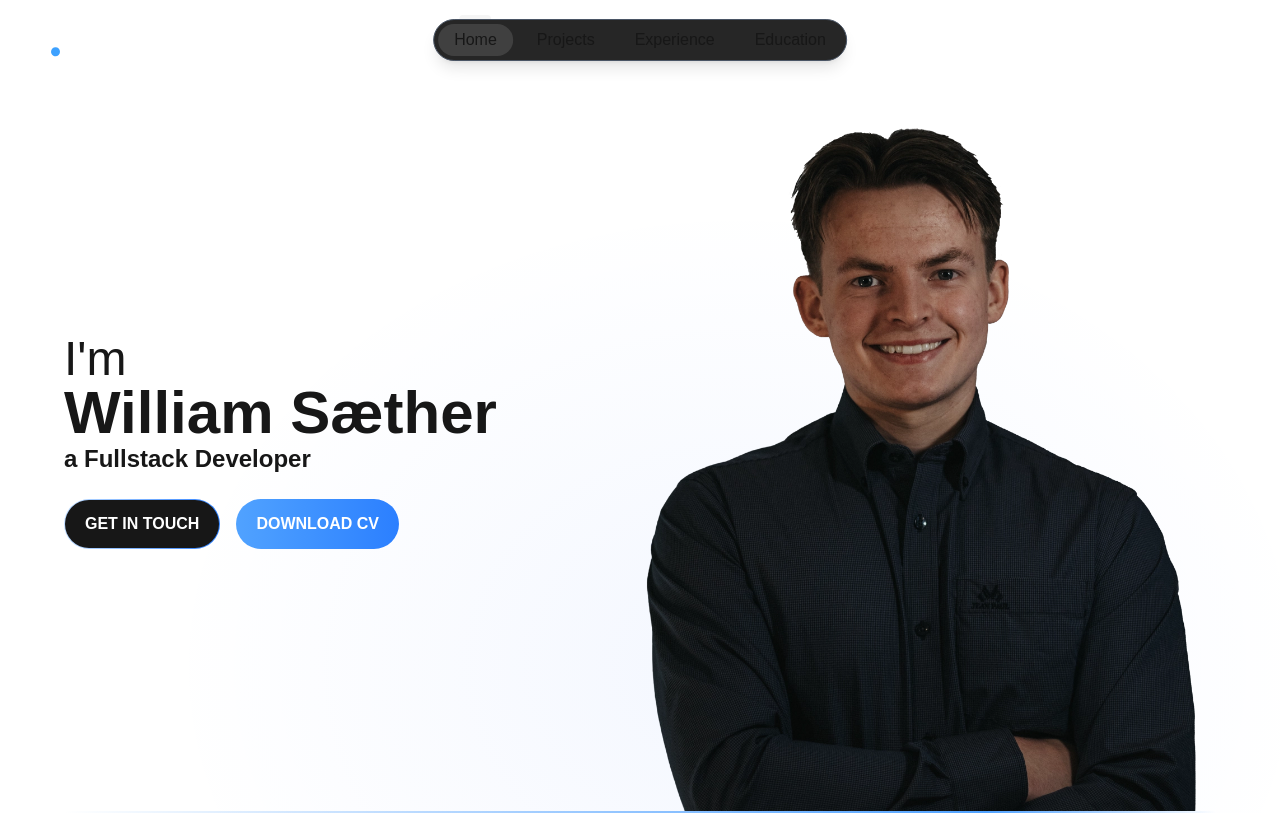
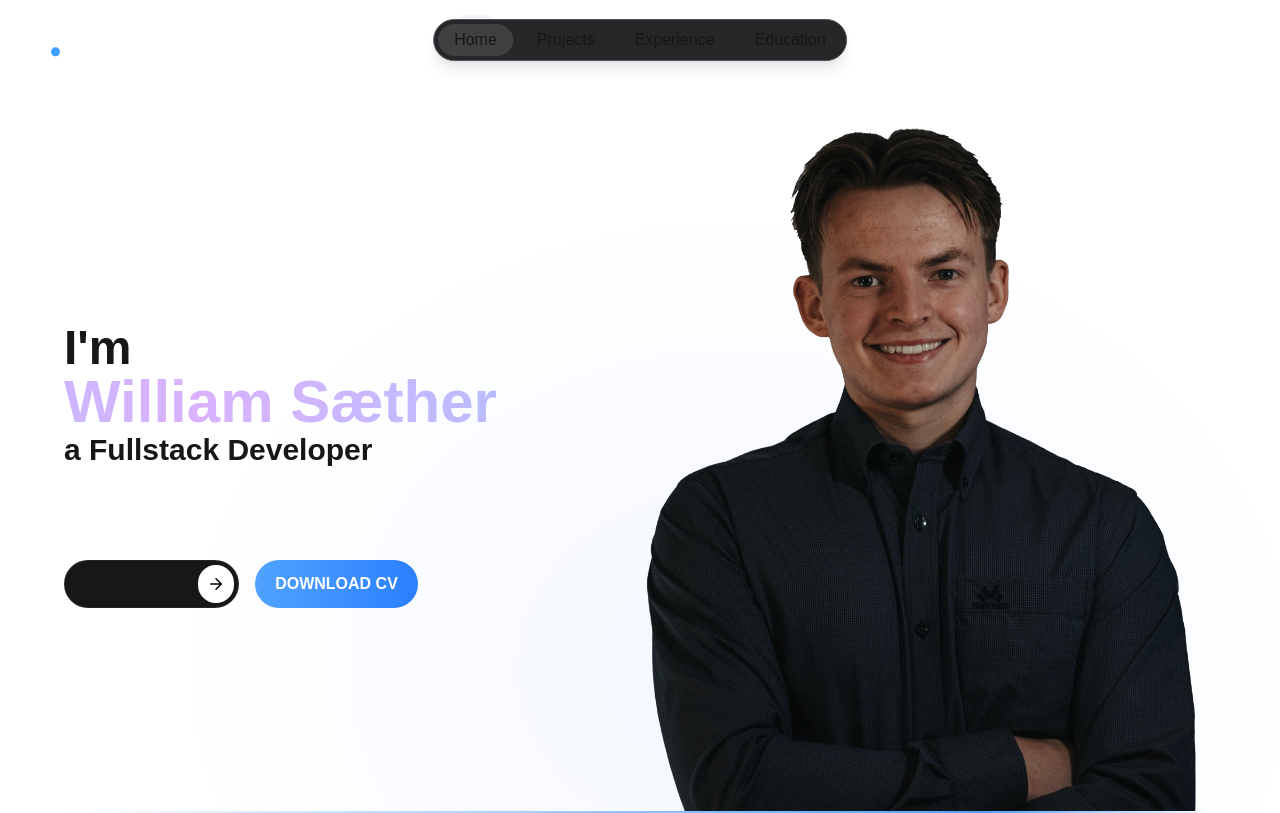
Before and after one commit to williamsaether/portfolio, a Next.js app: page / in a window 1280 px wide. Shown: the top 813 px of the page. Built offline with nearby package versions, Linux system fonts and the light colour scheme.

Commit message:
Add new styling to hero section

```diff
--- a/app/globals.css
+++ b/app/globals.css
@@ -28,8 +28,17 @@ body {
 }
 
 @layer utilities {
+	.gradient-text {
+		-webkit-text-fill-color: transparent;
+		background: linear-gradient(to right, var(--color-blue-300), var(--color-purple-300), var(--color-blue-300));
+		background-size: 300%;
+		background-clip: text;
+		-webkit-background-clip: text;
+		animation: 4s linear 0s infinite normal none running gradient-spin;
+	}
+
 	.card-wrapper {
-		@apply relative rounded-2xl;
+		@apply relative;
 	}
 
 	@property --angle {
@@ -49,8 +58,18 @@ body {
 		);
 		animation: border-spin 2s linear infinite paused;
 		transition: opacity 0.2s ease-in-out;
+		border-radius: inherit;
 
-		@apply content-[''] absolute inset-0 rounded-2xl opacity-0;
+		@apply content-[''] absolute inset-0 opacity-0;
+	}
+
+	.card-wrapper.blue::after, .card-wrapper.blue::before {
+		background: conic-gradient(
+			from var(--angle),
+			rgba(114, 205, 244, 0.4),
+			rgba(44, 255, 248, 0.4),
+			rgba(114, 205, 244, 0.4)
+		);
 	}
 
 	.card-wrapper::before {
@@ -63,11 +82,13 @@ body {
 	}
 
 	.card-content {
-		@apply relative w-[calc(100%-2px)] h-[calc(100%-2px)] top-[1px] left-[1px] rounded-2xl bg-neutral-900 p-5 z-10;
+		border-radius: inherit;
+		@apply relative w-[calc(100%-2px)] h-[calc(100%-2px)] top-[1px] left-[1px] bg-neutral-900 z-10;
 	}
 
 	.card-border {
-		@apply absolute inset-0 rounded-2xl bg-neutral-800;
+		border-radius: inherit;
+		@apply absolute inset-0 bg-neutral-800;
 	}
 }
 
@@ -76,3 +97,15 @@ body {
 		--angle: 360deg;
 	}
 }
+
+@keyframes gradient-spin {
+	0% {
+		background-position: 0 50%;
+	}
+	50% {
+		background-position: 100% 50%;
+	}
+	100% {
+		background-position: 0 50%;
+	}
+}
--- a/app/page.tsx
+++ b/app/page.tsx
@@ -4,7 +4,7 @@ import Image from "next/image";
 import {motion, useScroll, useTransform} from "motion/react"
 import TechIcon from "@/components/TechIcon";
 import {
-	Aperture,
+	Aperture, ArrowRight,
 	Brain,
 	CodeXml,
 	Cpu, Film,
@@ -55,31 +55,39 @@ export default function Home() {
 				<div className="grid grid-cols-2 gap-x-4 w-full max-w-6xl mx-auto mt-30 relative">
 					<div className="flex flex-col justify-center items-start">
 						<h1 className="font-bold text-left">
-							<span className="text-5xl font-medium">
+							<span className="text-5xl font-bold">
 								I'm
 							</span>
 							<br/>
-							<span className="text-6xl font-extrabold">
+							<span className="text-6xl font-extrabold gradient-text">
 								William Sæther
 							</span>
 							<br/>
-							<span className="text-2xl font-bold">
+							<span className="text-3xl font-bold">
 								a Fullstack Developer
 							</span>
 						</h1>
-						<div className="flex gap-4 mt-6">
-							<button className="bg-linear-to-r from-blue-200 from-0% to-blue-500 to-100% text-white font-bold p-[1px] rounded-full cursor-pointer">
-								<span className="px-5 py-3 rounded-full border-none text-center flex items-center bg-neutral-900">GET IN TOUCH</span>
-							</button>
+						<div className="flex gap-3 mt-4">
+							<motion.a whileHover={{ scale: 1.1 }} href="https://www.linkedin.com/in/williamsaether/">
+								<Image className="size-7" src="/images/icons/linkedin.svg" width={20} height={20} alt="LinkedIn" priority/>
+							</motion.a>
+							<motion.a whileHover={{ scale: 1.1 }} href="https://github.com/williamsaether">
+								<Image className="size-7" src="/images/icons/github.svg" width={20} height={20} alt="GitHub" priority/>
+							</motion.a>
+						</div>
+						<div className="flex gap-4 mt-12">
+							<div className="card-wrapper blue rounded-full cursor-pointer group">
+								<div className="card-border"/>
+								<div className="card-content p-1 inline-flex">
+									<span className="z-10 text-nowrap mx-3 my-auto font-semibold transition-all duration-300 group-hover:text-black">Let's Connect</span>
+									<span className="absolute inset-0 translate-x-[45%] scale-0 rounded-full bg-white opacity-0 transition-all duration-300 group-hover:scale-100 group-hover:opacity-100 group-hover:translate-x-0"/>
+									<span className="z-10 flex items-center justify-center overflow-hidden rounded-full p-2.5 bg-white transition-colors duration-300 ease-in-out group-hover:bg-transparent">
+										<ArrowRight size={18} className="text-black shrink-0 transition-all duration-300 group-hover:translate-x-5 group-hover:opacity-0" />
+										<ArrowRight size={18} className="text-black absolute transition-all duration-300 -translate-x-5 opacity-0 group-hover:translate-x-0 group-hover:opacity-100" />
+									</span>
+								</div>
+							</div>
 							<button className="bg-linear-to-r from-blue-400 from-0% to-blue-500 to-100% text-white font-bold px-5 py-3 rounded-full cursor-pointer">DOWNLOAD CV</button>
-						</div>
-						<div className="flex gap-4 mt-4">
-							<a href="https://www.linkedin.com/in/williamsaether/">
-								<Image className="size-8" src="/images/icons/linkedin.svg" width={20} height={20} alt="LinkedIn" priority/>
-							</a>
-							<a href="https://github.com/williamsaether">
-								<Image className="size-8" src="/images/icons/github.svg" width={20} height={20} alt="GitHub" priority/>
-							</a>
 						</div>
 					</div>
 					<Image
@@ -97,7 +105,7 @@ export default function Home() {
 				<section id="projects">
 					<div className="grid grid-cols-2 gap-4 w-full max-w-5xl mx-auto my-10">
 						<div className="flex flex-col gap-4">
-							<motion.div whileHover={{ scale: 1.005 }} className="card-wrapper">
+							<motion.div whileHover={{ scale: 1.005 }} className="card-wrapper rounded-2xl">
 								<div className="card-border"/>
 								<div className="card-content grid gap-1 p-5">
 									<h3 className="text-3xl font-bold">CodeCore</h3>
@@ -118,7 +126,7 @@ export default function Home() {
 									</div>
 								</div>
 							</motion.div>
-							<motion.div whileHover={{ scale: 1.005 }}  className="card-wrapper">
+							<motion.div whileHover={{ scale: 1.005 }}  className="card-wrapper rounded-2xl">
 								<div className="card-border"/>
 								<div className="card-content grid gap-1 p-5">
 									<h3 className="text-3xl font-bold">Personal Portfolio</h3>
@@ -143,7 +151,7 @@ export default function Home() {
 							</motion.div>
 						</div>
 						<div className="flex flex-col gap-4">
-							<motion.div whileHover={{ scale: 1.005 }}  className="card-wrapper">
+							<motion.div whileHover={{ scale: 1.005 }}  className="card-wrapper rounded-2xl">
 								<div className="card-border"/>
 								<div className="card-content grid gap-1 grid-cols-[auto_auto] grid-rows-[auto_auto_1fr_auto] p-5">
 									<h3 className="text-3xl font-bold">CodeGrab</h3>
@@ -162,7 +170,7 @@ export default function Home() {
 									</div>
 								</div>
 							</motion.div>
-							<motion.div whileHover={{ scale: 1.005 }}  className="card-wrapper">
+							<motion.div whileHover={{ scale: 1.005 }}  className="card-wrapper rounded-2xl">
 								<div className="card-border"/>
 								<div className="card-content grid gap-1 p-5">
 									<h3 className="text-3xl font-bold">BySaether.com</h3>
--- a/package.json
+++ b/package.json
@@ -9,6 +9,7 @@
     "lint": "next lint"
   },
   "dependencies": {
+    "lenis": "^1.3.4",
     "lucide-react": "^0.523.0",
     "motion": "^12.18.1",
     "next": "15.3.4",
```
Also changed, not shown: 1 other file (tests, documents, lock files or other folders).
